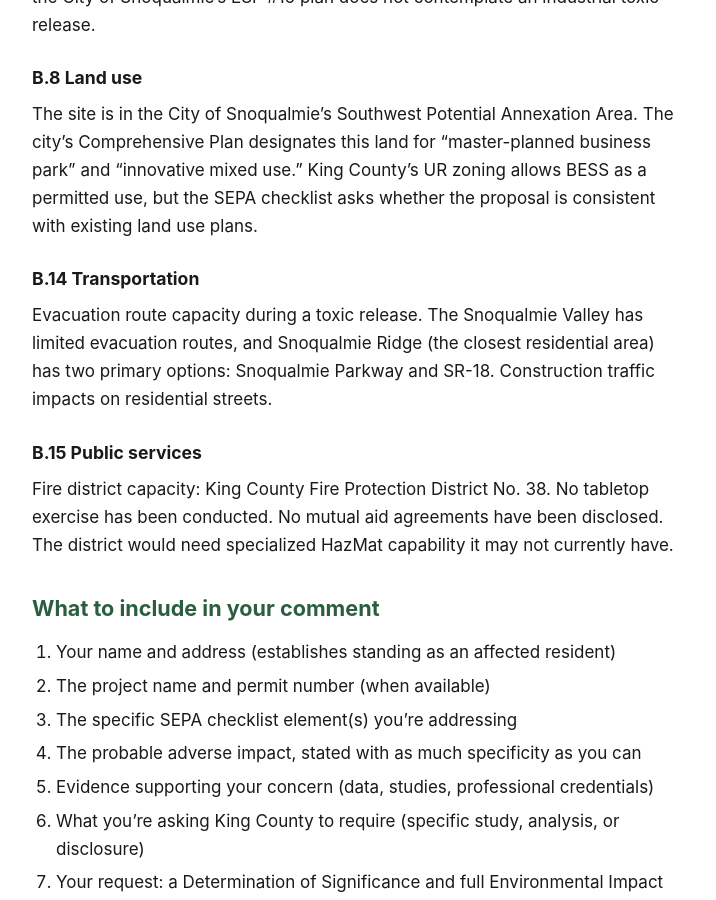
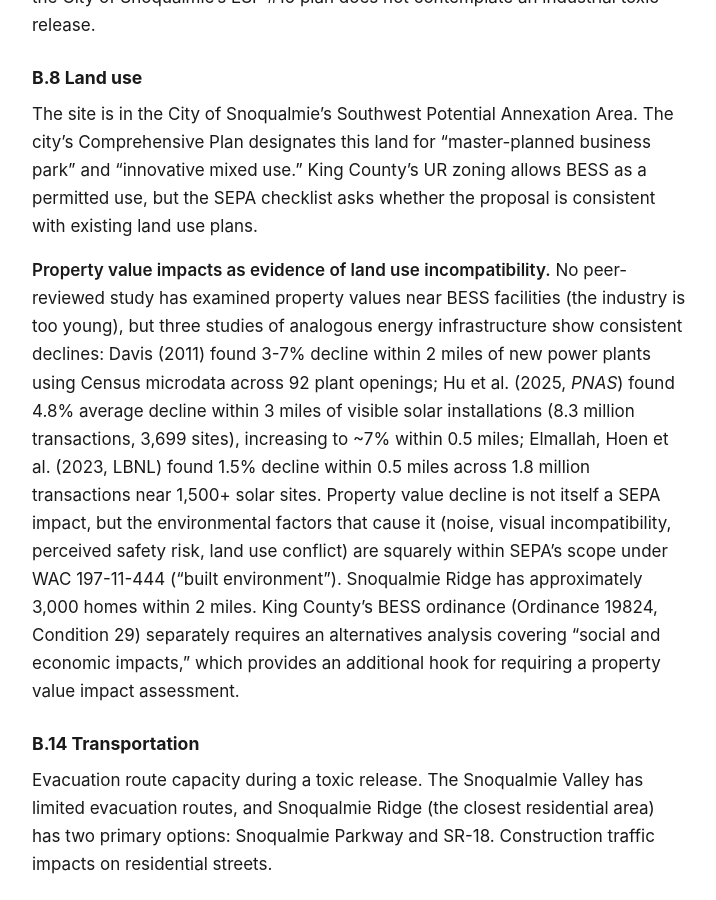
Before and after one commit to calef/cascadia-ridge-bess, a Jekyll site: the page built from _pages/sepa-comments.md, in a window 1280 px wide and 900 px high, scrolled down 4952 px. Shown: the whole window, without its empty margins (280-996 px from the left). Built offline with Jekyll 4.4.1, drawn with Linux system fonts in a browser that asks for light colours.

Commit message:
Deploy site 2026-04-09-123553

```diff
--- a/_pages/sepa-comments.md
+++ b/_pages/sepa-comments.md
@@ -81,6 +81,8 @@ Toxic gas exposure risk to the Snoqualmie Valley population (15,000+). Hospital
 ### B.8 Land use
 The site is in the City of Snoqualmie's Southwest Potential Annexation Area. The city's Comprehensive Plan designates this land for "master-planned business park" and "innovative mixed use." King County's UR zoning allows BESS as a permitted use, but the SEPA checklist asks whether the proposal is consistent with existing land use plans.
 
+**Property value impacts as evidence of land use incompatibility.** No peer-reviewed study has examined property values near BESS facilities (the industry is too young), but three studies of analogous energy infrastructure show consistent declines: Davis (2011) found 3-7% decline within 2 miles of new power plants using Census microdata across 92 plant openings; Hu et al. (2025, *PNAS*) found 4.8% average decline within 3 miles of visible solar installations (8.3 million transactions, 3,699 sites), increasing to ~7% within 0.5 miles; Elmallah, Hoen et al. (2023, LBNL) found 1.5% decline within 0.5 miles across 1.8 million transactions near 1,500+ solar sites. Property value decline is not itself a SEPA impact, but the environmental factors that cause it (noise, visual incompatibility, perceived safety risk, land use conflict) are squarely within SEPA's scope under WAC 197-11-444 ("built environment"). Snoqualmie Ridge has approximately 3,000 homes within 2 miles. King County's BESS ordinance (Ordinance 19824, Condition 29) separately requires an alternatives analysis covering "social and economic impacts," which provides an additional hook for requiring a property value impact assessment.
+
 ### B.14 Transportation
 Evacuation route capacity during a toxic release. The Snoqualmie Valley has limited evacuation routes, and Snoqualmie Ridge (the closest residential area) has two primary options: Snoqualmie Parkway and SR-18. Construction traffic impacts on residential streets.
 
```
